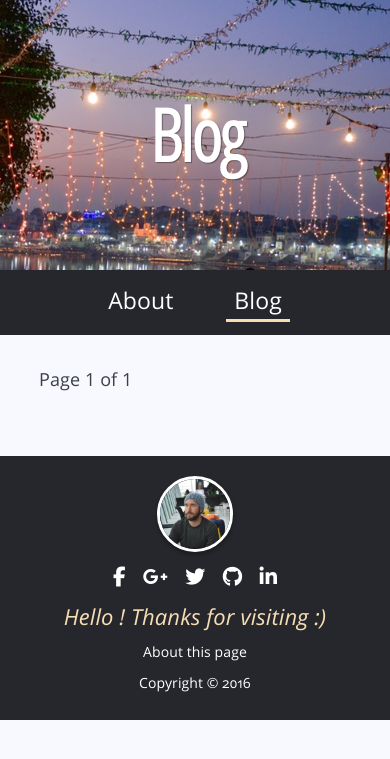
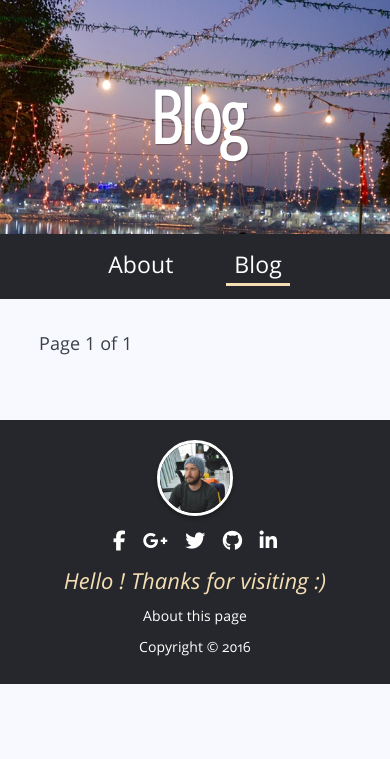
Before and after one commit to vinniehg/irvinhg.github.io, a Jekyll site: the page built from blog/index.html, in a window 390 px wide. Shown: the top 759 px of the page. Built offline with Jekyll 4.4.1, drawn with Linux system fonts in a browser that asks for light colours; nearby versions of some CDN libraries; library files that are not in the unit come from our copies; the list of posts is cut into pages by our own code.

Commit message:
Varying header height with vw for smallest breakpoint

```diff
--- a/assets/css/main.scss
+++ b/assets/css/main.scss
@@ -30,8 +30,9 @@ body {
 
 .header {
 
-    height: 15em;
+    height: 60vw;
     max-height: 85vh;
+    min-height: 10em;
     background: url('/assets/img/banner_india_small.jpg');
     background-position: center center;
     background-size: cover;
```
